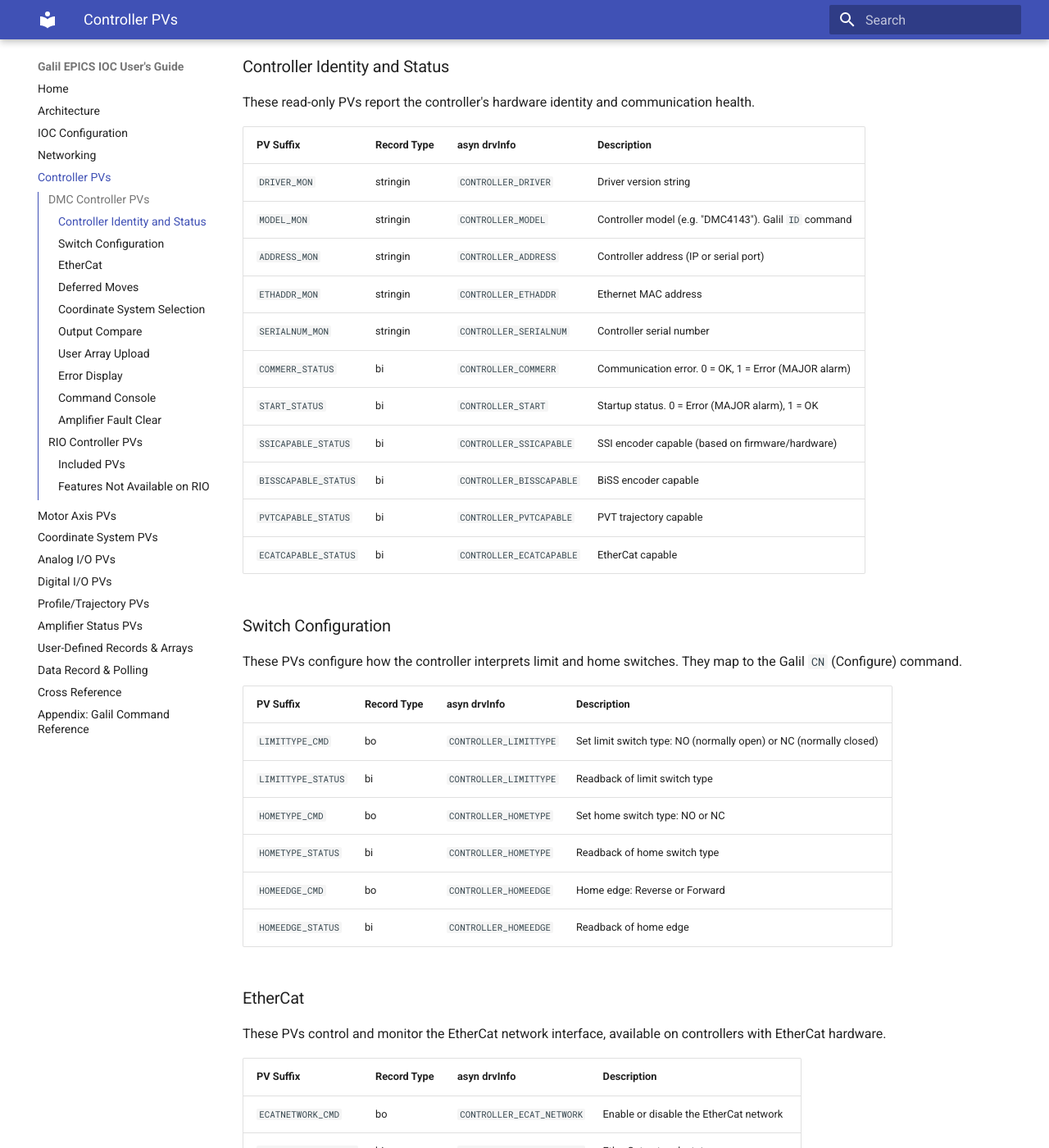
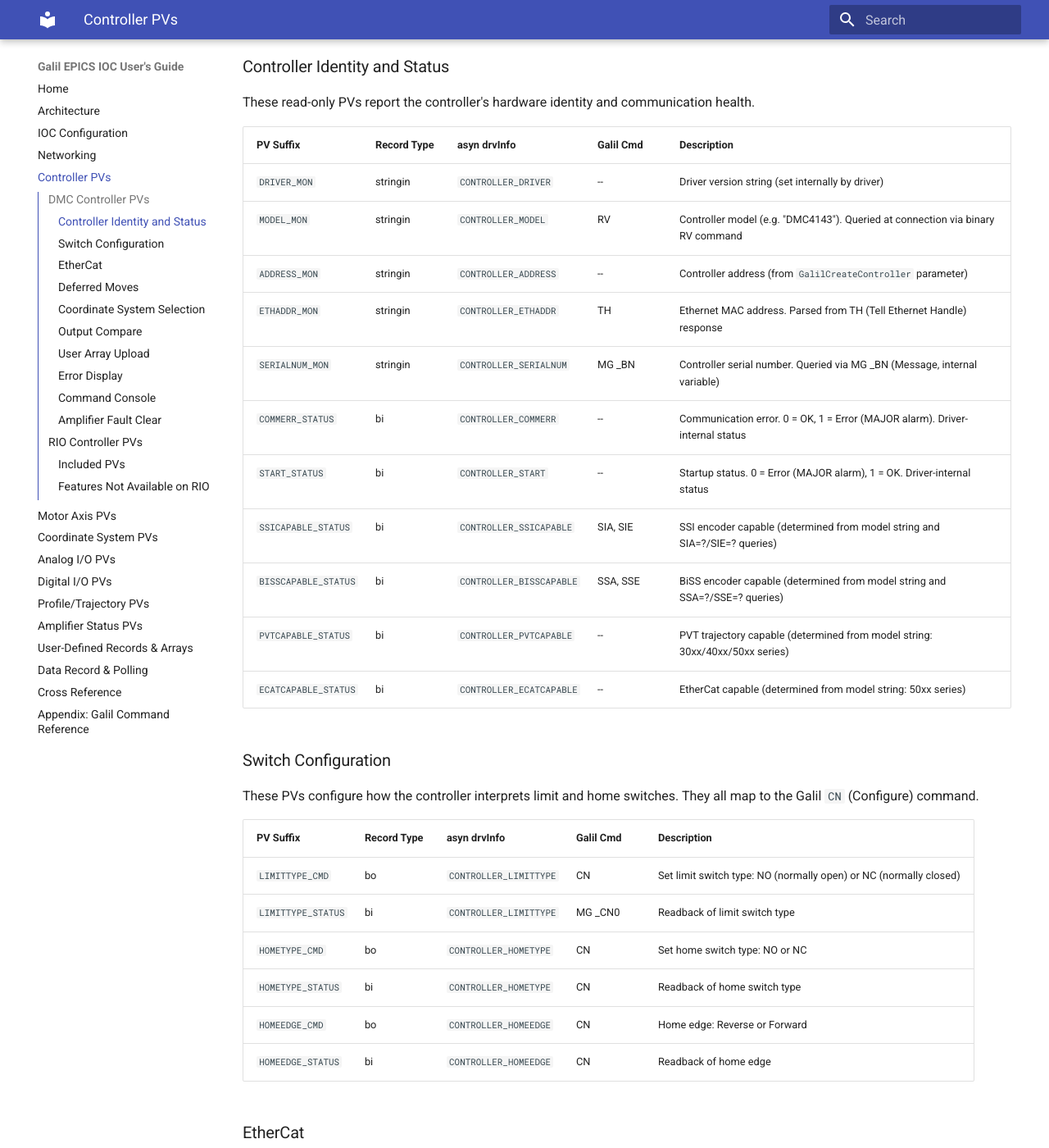
Before and after one commit to als-controls/galil-epics-ioc-guide, an MkDocs documentation site: the page built from docs/controller-pvs.md, in a window 1280 px wide and 1400 px high, scrolled down 456 px. Shown: the whole window at 82% size. Built offline with MkDocs 1.6.1 and Material for MkDocs 9.7.7, drawn with Linux system fonts in a browser that asks for light colours; some of the changed text lies outside the part shown.

Commit message:
Add Galil command column to controller PVs, fix cross-reference
Controller PVs page was missing the Galil Cmd column that all other PV
pages have. Added commands traced from driver source code (RV, TH,
MG _BN, CN, EU, CA, OC, BG, AZ, QU, SIA/SIE, SSA/SSE). Fixed
cross-reference: COORDSYS incorrectly mapped to CS instead of CA,
and filled in commands that were previously blank.

Slopped by Claude. De-slopped by daenglis

```diff
--- a/docs/controller-pvs.md
+++ b/docs/controller-pvs.md
@@ -17,109 +17,109 @@ The DMC template exposes the complete set of controller PVs described in the sec
 
 These read-only PVs report the controller's hardware identity and communication health.
 
-| PV Suffix | Record Type | asyn drvInfo | Description |
-|-----------|-------------|--------------|-------------|
-| `DRIVER_MON` | stringin | `CONTROLLER_DRIVER` | Driver version string |
-| `MODEL_MON` | stringin | `CONTROLLER_MODEL` | Controller model (e.g. "DMC4143"). Galil `ID` command |
-| `ADDRESS_MON` | stringin | `CONTROLLER_ADDRESS` | Controller address (IP or serial port) |
-| `ETHADDR_MON` | stringin | `CONTROLLER_ETHADDR` | Ethernet MAC address |
-| `SERIALNUM_MON` | stringin | `CONTROLLER_SERIALNUM` | Controller serial number |
-| `COMMERR_STATUS` | bi | `CONTROLLER_COMMERR` | Communication error. 0 = OK, 1 = Error (MAJOR alarm) |
-| `START_STATUS` | bi | `CONTROLLER_START` | Startup status. 0 = Error (MAJOR alarm), 1 = OK |
-| `SSICAPABLE_STATUS` | bi | `CONTROLLER_SSICAPABLE` | SSI encoder capable (based on firmware/hardware) |
-| `BISSCAPABLE_STATUS` | bi | `CONTROLLER_BISSCAPABLE` | BiSS encoder capable |
-| `PVTCAPABLE_STATUS` | bi | `CONTROLLER_PVTCAPABLE` | PVT trajectory capable |
-| `ECATCAPABLE_STATUS` | bi | `CONTROLLER_ECATCAPABLE` | EtherCat capable |
+| PV Suffix | Record Type | asyn drvInfo | Galil Cmd | Description |
+|-----------|-------------|--------------|-----------|-------------|
+| `DRIVER_MON` | stringin | `CONTROLLER_DRIVER` | -- | Driver version string (set internally by driver) |
+| `MODEL_MON` | stringin | `CONTROLLER_MODEL` | RV | Controller model (e.g. "DMC4143"). Queried at connection via binary RV command |
+| `ADDRESS_MON` | stringin | `CONTROLLER_ADDRESS` | -- | Controller address (from `GalilCreateController` parameter) |
+| `ETHADDR_MON` | stringin | `CONTROLLER_ETHADDR` | TH | Ethernet MAC address. Parsed from TH (Tell Ethernet Handle) response |
+| `SERIALNUM_MON` | stringin | `CONTROLLER_SERIALNUM` | MG _BN | Controller serial number. Queried via MG _BN (Message, internal variable) |
+| `COMMERR_STATUS` | bi | `CONTROLLER_COMMERR` | -- | Communication error. 0 = OK, 1 = Error (MAJOR alarm). Driver-internal status |
+| `START_STATUS` | bi | `CONTROLLER_START` | -- | Startup status. 0 = Error (MAJOR alarm), 1 = OK. Driver-internal status |
+| `SSICAPABLE_STATUS` | bi | `CONTROLLER_SSICAPABLE` | SIA, SIE | SSI encoder capable (determined from model string and SIA=?/SIE=? queries) |
+| `BISSCAPABLE_STATUS` | bi | `CONTROLLER_BISSCAPABLE` | SSA, SSE | BiSS encoder capable (determined from model string and SSA=?/SSE=? queries) |
+| `PVTCAPABLE_STATUS` | bi | `CONTROLLER_PVTCAPABLE` | -- | PVT trajectory capable (determined from model string: 30xx/40xx/50xx series) |
+| `ECATCAPABLE_STATUS` | bi | `CONTROLLER_ECATCAPABLE` | -- | EtherCat capable (determined from model string: 50xx series) |
 
 ### Switch Configuration
 
-These PVs configure how the controller interprets limit and home switches. They map to the Galil `CN` (Configure) command.
+These PVs configure how the controller interprets limit and home switches. They all map to the Galil `CN` (Configure) command.
 
-| PV Suffix | Record Type | asyn drvInfo | Description |
-|-----------|-------------|--------------|-------------|
-| `LIMITTYPE_CMD` | bo | `CONTROLLER_LIMITTYPE` | Set limit switch type: NO (normally open) or NC (normally closed) |
-| `LIMITTYPE_STATUS` | bi | `CONTROLLER_LIMITTYPE` | Readback of limit switch type |
-| `HOMETYPE_CMD` | bo | `CONTROLLER_HOMETYPE` | Set home switch type: NO or NC |
-| `HOMETYPE_STATUS` | bi | `CONTROLLER_HOMETYPE` | Readback of home switch type |
-| `HOMEEDGE_CMD` | bo | `CONTROLLER_HOMEEDGE` | Home edge: Reverse or Forward |
-| `HOMEEDGE_STATUS` | bi | `CONTROLLER_HOMEEDGE` | Readback of home edge |
+| PV Suffix | Record Type | asyn drvInfo | Galil Cmd | Description |
+|-----------|-------------|--------------|-----------|-------------|
+| `LIMITTYPE_CMD` | bo | `CONTROLLER_LIMITTYPE` | CN | Set limit switch type: NO (normally open) or NC (normally closed) |
+| `LIMITTYPE_STATUS` | bi | `CONTROLLER_LIMITTYPE` | MG _CN0 | Readback of limit switch type |
+| `HOMETYPE_CMD` | bo | `CONTROLLER_HOMETYPE` | CN | Set home switch type: NO or NC |
+| `HOMETYPE_STATUS` | bi | `CONTROLLER_HOMETYPE` | CN | Readback of home switch type |
+| `HOMEEDGE_CMD` | bo | `CONTROLLER_HOMEEDGE` | CN | Home edge: Reverse or Forward |
+| `HOMEEDGE_STATUS` | bi | `CONTROLLER_HOMEEDGE` | CN | Readback of home edge |
 
 ### EtherCat
 
-These PVs control and monitor the EtherCat network interface, available on controllers with EtherCat hardware.
+These PVs control and monitor the EtherCat network interface, available on controllers with EtherCat hardware (50xx series).
 
-| PV Suffix | Record Type | asyn drvInfo | Description |
-|-----------|-------------|--------------|-------------|
-| `ECATNETWORK_CMD` | bo | `CONTROLLER_ECAT_NETWORK` | Enable or disable the EtherCat network |
-| `ECATNETWORK_STATUS` | bi | `CONTROLLER_ECAT_NETWORK` | EtherCat network status |
-| `ECATFLT_STATUS` | ai | `CONTROLLER_ECAT_FAULT` | EtherCat fault code (polled at 1 second) |
+| PV Suffix | Record Type | asyn drvInfo | Galil Cmd | Description |
+|-----------|-------------|--------------|-----------|-------------|
+| `ECATNETWORK_CMD` | bo | `CONTROLLER_ECAT_NETWORK` | EU | Enable (`EU1`) or disable (`EU0`) the EtherCat network |
+| `ECATNETWORK_STATUS` | bi | `CONTROLLER_ECAT_NETWORK` | MG _EU0 | EtherCat network status |
+| `ECATFLT_STATUS` | ai | `CONTROLLER_ECAT_FAULT` | -- | EtherCat fault code (polled at 1 second) |
 
 ### Deferred Moves
 
-Deferred moves allow multiple axes to start simultaneously. When deferred mode is active, the Galil `BG` (Begin) command is held until the mode is set back to Go.
+Deferred moves allow multiple axes to start simultaneously. When deferred mode is active, move commands are buffered. The Galil `BG` (Begin) command is issued when the mode is set back to Go.
 
-| PV Suffix | Record Type | asyn drvInfo | Description |
-|-----------|-------------|--------------|-------------|
-| `DEFER_CMD` | bo | `MOTOR_DEFER_MOVES` | Set deferred mode: Go (execute immediately) or Defer (buffer moves). Issues the `BG` command when set to Go |
-| `DEFER_STATUS` | bi | `MOTOR_DEFER_MOVES` | Deferred moves status |
-| `DEFER_MODE_CMD` | bo | `CONTROLLER_DEFERRED_MODE` | Deferred mode: "Sync start only" or "Sync start/stop". When set to "Sync start/stop", the `ST` (Stop) command is also deferred |
-| `DEFER_MODE_STATUS` | bi | `CONTROLLER_DEFERRED_MODE` | Deferred mode readback |
+| PV Suffix | Record Type | asyn drvInfo | Galil Cmd | Description |
+|-----------|-------------|--------------|-----------|-------------|
+| `DEFER_CMD` | bo | `MOTOR_DEFER_MOVES` | BG | Set deferred mode: Go (execute immediately) or Defer (buffer moves). Issues BG (Begin) with axes or coordinate system when set to Go |
+| `DEFER_STATUS` | bi | `MOTOR_DEFER_MOVES` | -- | Deferred moves status (driver-internal) |
+| `DEFER_MODE_CMD` | bo | `CONTROLLER_DEFERRED_MODE` | -- | Deferred mode: "Sync start only" or "Sync start/stop". When set to "Sync start/stop", the ST (Stop) command is also deferred. Driver-internal setting |
+| `DEFER_MODE_STATUS` | bi | `CONTROLLER_DEFERRED_MODE` | -- | Deferred mode readback |
 
 ### Coordinate System Selection
 
-| PV Suffix | Record Type | asyn drvInfo | Description |
-|-----------|-------------|--------------|-------------|
-| `COORDSYS_CMD` | bo | `COORDINATE_SYSTEM` | Select active coordinate system: S or T. Galil `CS` (Clear Sequence) command |
-| `COORDSYS_STATUS` | bi | `COORDINATE_SYSTEM` | Active coordinate system readback |
+| PV Suffix | Record Type | asyn drvInfo | Galil Cmd | Description |
+|-----------|-------------|--------------|-----------|-------------|
+| `COORDSYS_CMD` | bo | `COORDINATE_SYSTEM` | CA | Select active coordinate system: S or T. Issues CA (Coordinate Axes define) |
+| `COORDSYS_STATUS` | bi | `COORDINATE_SYSTEM` | MG _CA | Active coordinate system readback |
 
 ### Output Compare
 
 Output compare generates a pulse on a digital output when the encoder crosses specified positions. It uses the Galil `OC` (Output Compare) command. Two output compare channels are available: OC1 covers axes A through D, and OC2 covers axes E through H.
 
-| PV Suffix | Record Type | asyn drvInfo | Description |
-|-----------|-------------|--------------|-------------|
-| `OC1START_CMD` | ao | `OUTPUT_COMPARE_START` (addr 0) | Output compare 1 start position |
-| `OC1START_MON` | ai | `OUTPUT_COMPARE_START` (addr 0) | Readback |
-| `OC1INCR_CMD` | ao | `OUTPUT_COMPARE_INCR` (addr 0) | Output compare 1 increment |
-| `OC1INCR_MON` | ai | `OUTPUT_COMPARE_INCR` (addr 0) | Readback |
-| `OC1AXIS_CMD` | mbbo | `OUTPUT_COMPARE_AXIS` (addr 0) | Output compare 1 axis: OFF, A, B, C, D |
-| `OC1AXIS_STATUS` | mbbi | `OUTPUT_COMPARE_AXIS` (addr 0) | Readback |
-| `OC2START_CMD` | ao | `OUTPUT_COMPARE_START` (addr 1) | Output compare 2 start position |
-| `OC2START_MON` | ai | `OUTPUT_COMPARE_START` (addr 1) | Readback |
-| `OC2INCR_CMD` | ao | `OUTPUT_COMPARE_INCR` (addr 1) | Output compare 2 increment |
-| `OC2INCR_MON` | ai | `OUTPUT_COMPARE_INCR` (addr 1) | Readback |
-| `OC2AXIS_CMD` | mbbo | `OUTPUT_COMPARE_AXIS` (addr 1) | Output compare 2 axis: OFF, E, F, G, H |
-| `OC2AXIS_STATUS` | mbbi | `OUTPUT_COMPARE_AXIS` (addr 1) | Readback |
-| `OCMESSAGE_MON` | waveform | `OUTPUT_COMPARE_MESSAGE` | Output compare status message |
+| PV Suffix | Record Type | asyn drvInfo | Galil Cmd | Description |
+|-----------|-------------|--------------|-----------|-------------|
+| `OC1START_CMD` | ao | `OUTPUT_COMPARE_START` (addr 0) | OC | Output compare 1 start position |
+| `OC1START_MON` | ai | `OUTPUT_COMPARE_START` (addr 0) | OC | Readback |
+| `OC1INCR_CMD` | ao | `OUTPUT_COMPARE_INCR` (addr 0) | OC | Output compare 1 increment |
+| `OC1INCR_MON` | ai | `OUTPUT_COMPARE_INCR` (addr 0) | OC | Readback |
+| `OC1AXIS_CMD` | mbbo | `OUTPUT_COMPARE_AXIS` (addr 0) | OC | Output compare 1 axis: OFF, A, B, C, D |
+| `OC1AXIS_STATUS` | mbbi | `OUTPUT_COMPARE_AXIS` (addr 0) | OC | Readback |
+| `OC2START_CMD` | ao | `OUTPUT_COMPARE_START` (addr 1) | OC | Output compare 2 start position |
+| `OC2START_MON` | ai | `OUTPUT_COMPARE_START` (addr 1) | OC | Readback |
+| `OC2INCR_CMD` | ao | `OUTPUT_COMPARE_INCR` (addr 1) | OC | Output compare 2 increment |
+| `OC2INCR_MON` | ai | `OUTPUT_COMPARE_INCR` (addr 1) | OC | Readback |
+| `OC2AXIS_CMD` | mbbo | `OUTPUT_COMPARE_AXIS` (addr 1) | OC | Output compare 2 axis: OFF, E, F, G, H |
+| `OC2AXIS_STATUS` | mbbi | `OUTPUT_COMPARE_AXIS` (addr 1) | OC | Readback |
+| `OCMESSAGE_MON` | waveform | `OUTPUT_COMPARE_MESSAGE` | -- | Output compare status message (driver-internal) |
 
 ### User Array Upload
 
-| PV Suffix | Record Type | asyn drvInfo | Description |
-|-----------|-------------|--------------|-------------|
-| `UPLOAD_CMD` | bo | `CONTROLLER_UARRAY_UPLOAD` | Trigger upload of user arrays from controller. Galil `QU` (Upload Array) command |
-| `UPLOAD_STATUS` | bi | `CONTROLLER_UARRAY_UPLOAD` | Upload status: Idle or Uploading |
+| PV Suffix | Record Type | asyn drvInfo | Galil Cmd | Description |
+|-----------|-------------|--------------|-----------|-------------|
+| `UPLOAD_CMD` | bo | `CONTROLLER_UARRAY_UPLOAD` | QU | Trigger upload of user arrays from controller. Issues QU (Upload Array) for each array |
+| `UPLOAD_STATUS` | bi | `CONTROLLER_UARRAY_UPLOAD` | -- | Upload status: Idle or Uploading |
 
 ### Error Display
 
-| PV Suffix | Record Type | asyn drvInfo | Description |
-|-----------|-------------|--------------|-------------|
-| `ERROR_MON` | waveform | `CONTROLLER_ERROR` | Controller error message (256-character waveform) |
+| PV Suffix | Record Type | asyn drvInfo | Galil Cmd | Description |
+|-----------|-------------|--------------|-----------|-------------|
+| `ERROR_MON` | waveform | `CONTROLLER_ERROR` | -- | Controller error message (256-character waveform). Driver-internal status buffer |
 
 ### Command Console
 
 These PVs provide a pass-through interface for sending arbitrary Galil commands and reading the responses.
 
-| PV Suffix | Record Type | asyn drvInfo | Description |
-|-----------|-------------|--------------|-------------|
-| `SEND_STR_CMD` | stringout | `USER_OCTET` | Send any Galil command string to the controller |
-| `SEND_STR_MON` | waveform | `USER_OCTET` | Response string from the last command (256-character waveform) |
-| `SEND_STRVAL_MON` | ai | `USER_OCTET_VAL` | Numeric value parsed from the last command response |
+| PV Suffix | Record Type | asyn drvInfo | Galil Cmd | Description |
+|-----------|-------------|--------------|-----------|-------------|
+| `SEND_STR_CMD` | stringout | `USER_OCTET` | (any) | Send any Galil command string to the controller |
+| `SEND_STR_MON` | waveform | `USER_OCTET` | (any) | Response string from the last command (256-character waveform) |
+| `SEND_STRVAL_MON` | ai | `USER_OCTET_VAL` | (any) | Numeric value parsed from the last command response |
 
 ### Amplifier Fault Clear
 
-| PV Suffix | Record Type | asyn drvInfo | Description |
-|-----------|-------------|--------------|-------------|
-| `CLEARAMPFAULTS_CMD` | bo | `CONTROLLER_CLEARAMPFAULTS` | Clear amplifier faults. Galil `AZ` (Clear Latched Amplifier Errors) command |
+| PV Suffix | Record Type | asyn drvInfo | Galil Cmd | Description |
+|-----------|-------------|--------------|-----------|-------------|
+| `CLEARAMPFAULTS_CMD` | bo | `CONTROLLER_CLEARAMPFAULTS` | AZ | Clear amplifier faults. Issues AZ1 (Clear Latched Amplifier Errors, all amps). 40xx/41xx series only |
 
 ---
 
@@ -144,7 +144,7 @@ The RIO template (`galil_rio_ctrl.template`) provides a subset of the DMC contro
 **Command Console:**
 `SEND_STR_CMD`, `SEND_STR_MON`, `SEND_STRVAL_MON`
 
-These PVs have the same record types, asyn drvInfo strings, and behavior as their DMC counterparts described above.
+These PVs have the same record types, asyn drvInfo strings, Galil commands, and behavior as their DMC counterparts described above.
 
 ### Features Not Available on RIO
 
```
Also changed, not shown: docs/cross-reference.md (+13 -11 lines).
